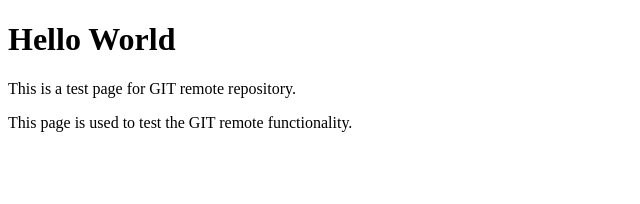
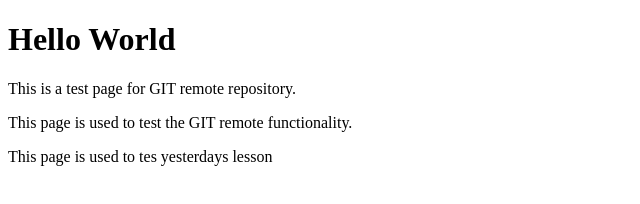
Before and after one commit to farihun/fia-git-test, a plain HTML site: page index.html in a window 1280 px wide. Shown: the whole page, without its empty margins (0-640 px from the left). Drawn offline with Linux system fonts and the light colour scheme.

Commit message:
Menambahkan paragraph baru di file index.hhtml

```diff
--- a/index.html
+++ b/index.html
@@ -9,6 +9,6 @@
     <h1>Hello World</h1>
     <p>This is a test page for GIT remote repository.</p>
     <p>This page is used to test the GIT remote functionality.</p>
-
+    <p>This page is used to tes yesterdays lesson<p>
 </body>
 </html>
```
